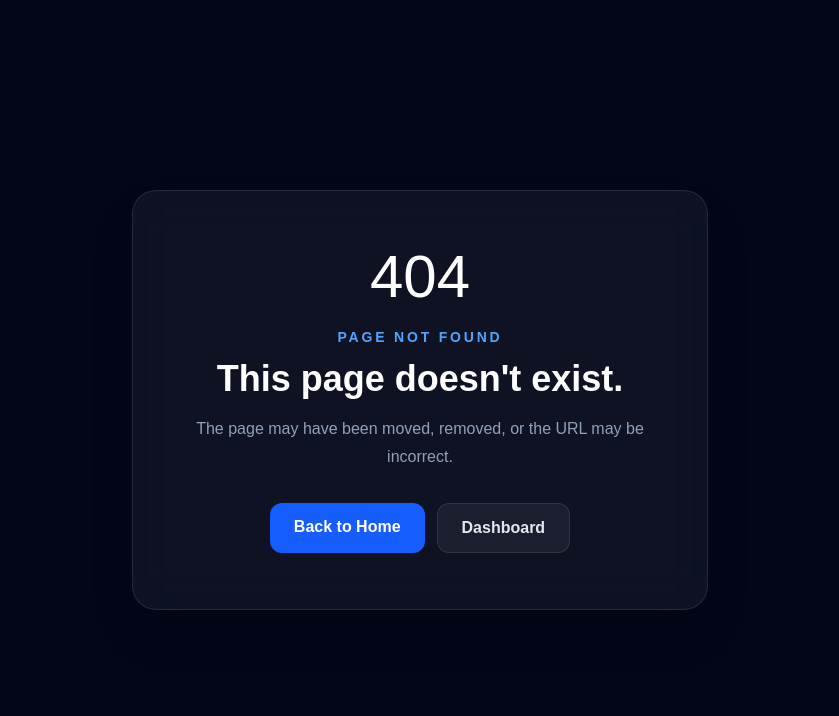
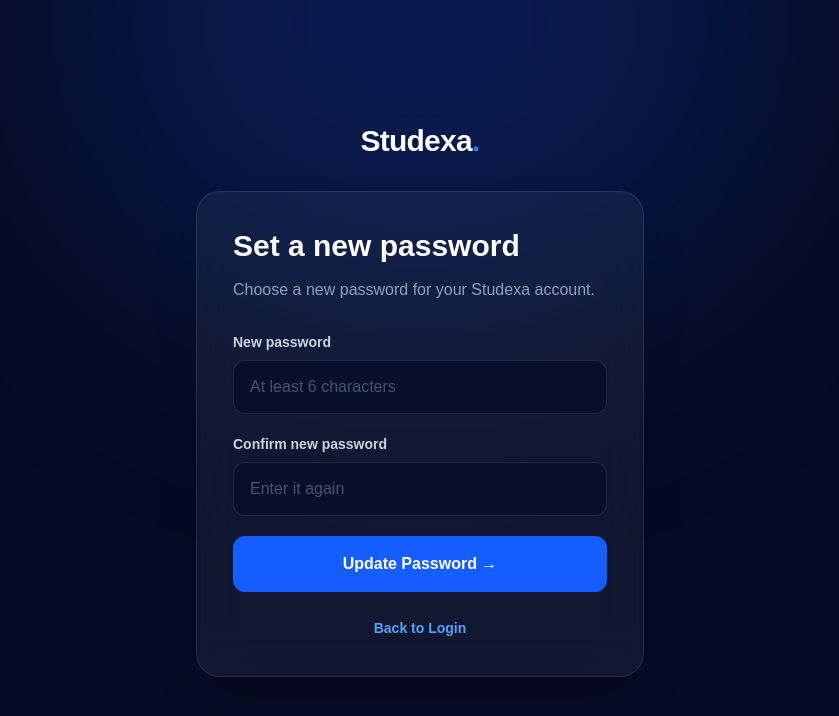
Before and after one commit to Sanket6784/Studexa, a Next.js app: page /reset-password in a window 1280 px wide. Before the commit this address had no page. Shown: the top 716 px of the page, without its empty margins (220-1059 px from the left). Built offline with nearby package versions, Linux system fonts and the light colour scheme; no server answers.

Commit message:
Add password reset page

```diff
--- /dev/null
+++ b/app/reset-password/page.tsx
@@ -0,0 +1,148 @@
+"use client";
+
+import { FormEvent, useState } from "react";
+import Link from "next/link";
+import { useRouter } from "next/navigation";
+import { supabase } from "../lib/supabase";
+
+export default function ResetPasswordPage() {
+  const router = useRouter();
+
+  const [password, setPassword] = useState("");
+  const [confirmPassword, setConfirmPassword] = useState("");
+  const [loading, setLoading] = useState(false);
+  const [error, setError] = useState("");
+  const [success, setSuccess] = useState(false);
+
+  async function handleReset(event: FormEvent<HTMLFormElement>) {
+    event.preventDefault();
+    setError("");
+
+    if (password.length < 6) {
+      setError("Password must be at least 6 characters.");
+      return;
+    }
+
+    if (password !== confirmPassword) {
+      setError("Passwords do not match.");
+      return;
+    }
+
+    setLoading(true);
+
+    const { error: updateError } = await supabase.auth.updateUser({
+      password,
+    });
+
+    if (updateError) {
+      console.error(updateError);
+      setError(updateError.message);
+      setLoading(false);
+      return;
+    }
+
+    setSuccess(true);
+    setLoading(false);
+  }
+
+  if (success) {
+    return (
+      <main className="flex min-h-screen items-center justify-center bg-[#050b24] px-6 text-white">
+        <div className="w-full max-w-md rounded-3xl border border-white/10 bg-white/[0.05] p-8 text-center shadow-2xl backdrop-blur-xl sm:p-10">
+          <div className="mx-auto flex h-16 w-16 items-center justify-center rounded-2xl bg-emerald-500/10 text-3xl">
+            ✓
+          </div>
+
+          <h1 className="mt-6 text-3xl font-black">Password updated</h1>
+
+          <p className="mt-4 leading-7 text-slate-400">
+            Your Studexa password has been changed successfully.
+          </p>
+
+          <button
+            onClick={() => router.replace("/dashboard")}
+            className="mt-7 w-full rounded-xl bg-blue-600 px-5 py-4 font-bold text-white transition hover:bg-blue-500"
+          >
+            Continue to Dashboard →
+          </button>
+        </div>
+      </main>
+    );
+  }
+
+  return (
+    <main className="relative flex min-h-screen items-center justify-center overflow-hidden bg-[#050b24] px-6 py-12 text-white">
+      <div className="pointer-events-none absolute left-1/2 top-[-250px] h-[550px] w-[700px] -translate-x-1/2 rounded-full bg-blue-600/20 blur-[130px]" />
+
+      <div className="relative w-full max-w-md">
+        <div className="mb-8 text-center">
+          <Link href="/" className="text-3xl font-black tracking-tight">
+            Studexa<span className="text-blue-500">.</span>
+          </Link>
+        </div>
+
+        <div className="rounded-3xl border border-white/10 bg-white/[0.05] p-7 shadow-2xl backdrop-blur-xl sm:p-9">
+          <h1 className="text-3xl font-black">Set a new password</h1>
+
+          <p className="mt-3 leading-7 text-slate-400">
+            Choose a new password for your Studexa account.
+          </p>
+
+          <form onSubmit={handleReset} className="mt-7 space-y-5">
+            <div>
+              <label htmlFor="password" className="mb-2 block text-sm font-bold text-slate-300">
+                New password
+              </label>
+              <input
+                id="password"
+                type="password"
+                required
+                minLength={6}
+                value={password}
+                onChange={(e) => setPassword(e.target.value)}
+                placeholder="At least 6 characters"
+                className="w-full rounded-xl border border-white/10 bg-[#080f2d] px-4 py-3.5 text-white outline-none placeholder:text-slate-600 transition focus:border-blue-500 focus:ring-4 focus:ring-blue-500/10"
+              />
+            </div>
+
+            <div>
+              <label htmlFor="confirmPassword" className="mb-2 block text-sm font-bold text-slate-300">
+                Confirm new password
+              </label>
+              <input
+                id="confirmPassword"
+                type="password"
+                required
+                minLength={6}
+                value={confirmPassword}
+                onChange={(e) => setConfirmPassword(e.target.value)}
+                placeholder="Enter it again"
+                className="w-full rounded-xl border border-white/10 bg-[#080f2d] px-4 py-3.5 text-white outline-none placeholder:text-slate-600 transition focus:border-blue-500 focus:ring-4 focus:ring-blue-500/10"
+              />
+            </div>
+
+            {error && (
+              <div className="rounded-xl border border-red-500/20 bg-red-500/10 p-4 text-sm font-semibold text-red-300">
+                {error}
+              </div>
+            )}
+
+            <button
+              type="submit"
+              disabled={loading}
+              className="w-full rounded-xl bg-blue-600 px-5 py-4 font-extrabold text-white transition hover:bg-blue-500 disabled:cursor-not-allowed disabled:opacity-60"
+            >
+              {loading ? "Updating password..." : "Update Password →"}
+            </button>
+          </form>
+
+          <div className="mt-6 text-center">
+            <Link href="/login" className="text-sm font-bold text-blue-400 hover:text-blue-300">
+              Back to Login
+            </Link>
+          </div>
+        </div>
+      </div>
+    </main>
+  );
+}
```
